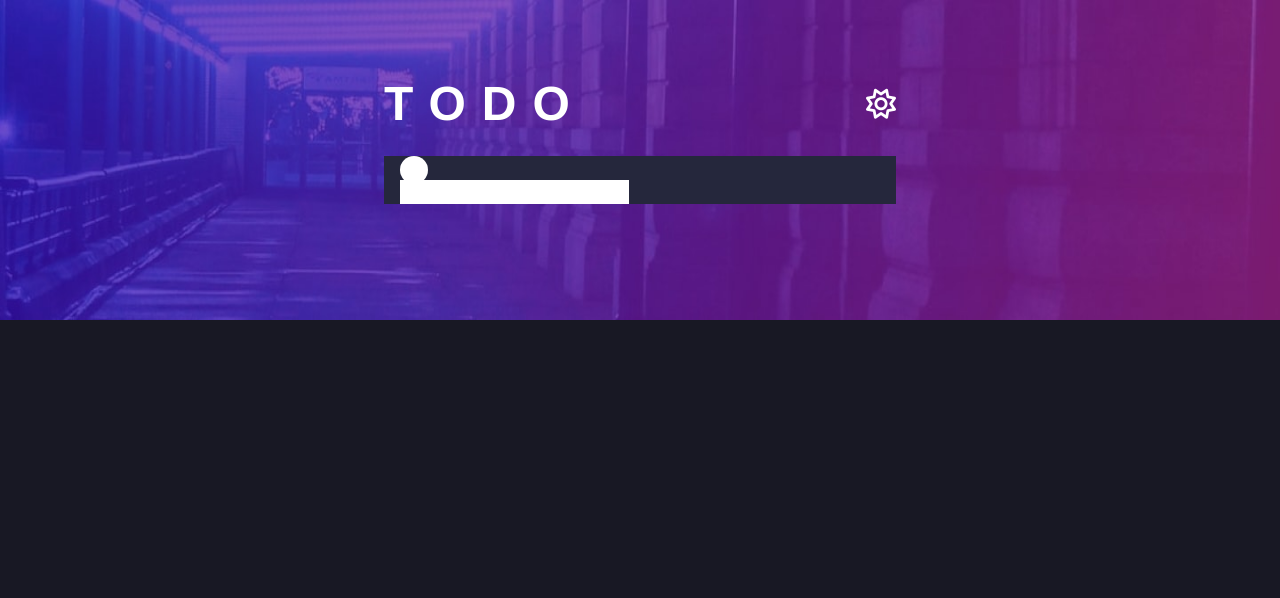
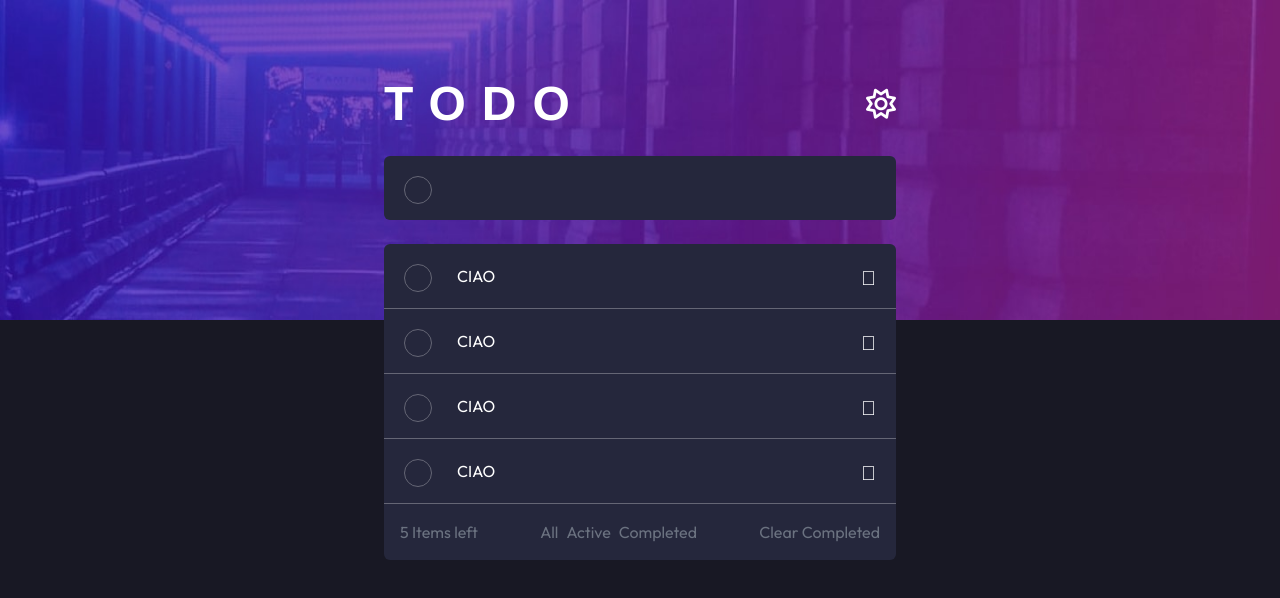
Before and after one commit to OLIX-boop/todo-app, a React (Vite) app: page / in a window 1280 px wide. Shown: the top 598 px of the page. Built offline with nearby package versions, Linux system fonts and the light colour scheme.

Commit message:
forgot to commit for two days in a row

```diff
--- a/index.html
+++ b/index.html
@@ -20,6 +20,41 @@
       src="https://kit.fontawesome.com/948b3f0839.js"
       crossorigin="anonymous"
     ></script>
+
+
+    <!-- For free font awesome icons -->
+    <link
+      rel="stylesheet"
+      data-purpose="Layout StyleSheet"
+      title="Web Awesome"
+      href="/css/app-wa-462d1fe84b879d730fe2180b0e0354e0.css?vsn=d"
+    />
+
+    <link
+      rel="stylesheet"
+      href="https://site-assets.fontawesome.com/releases/v6.5.1/css/all.css"
+    />
+
+    <link
+      rel="stylesheet"
+      href="https://site-assets.fontawesome.com/releases/v6.5.1/css/sharp-thin.css"
+    />
+
+    <link
+      rel="stylesheet"
+      href="https://site-assets.fontawesome.com/releases/v6.5.1/css/sharp-solid.css"
+    />
+
+    <link
+      rel="stylesheet"
+      href="https://site-assets.fontawesome.com/releases/v6.5.1/css/sharp-regular.css"
+    />
+
+    <link
+      rel="stylesheet"
+      href="https://site-assets.fontawesome.com/releases/v6.5.1/css/sharp-light.css"
+    />
+
     <style>
       * {
         font-family: "Outfit", sans-serif;
@@ -36,12 +71,35 @@
       }
 
       .round input[type="checkbox"]:checked + label {
-        background: rgb(67,229,255);
-        background: linear-gradient(162deg, rgba(67,229,255,1) 0%, rgba(157,102,254,1) 100%);
+        background: rgb(67, 229, 255);
+        background: linear-gradient(
+          162deg,
+          rgba(67, 229, 255, 1) 0%,
+          rgba(157, 102, 254, 1) 100%
+        );
       }
 
       .round input[type="checkbox"]:checked + label:after {
         opacity: 1;
+      }
+
+      textarea:focus,
+      input:focus {
+        outline: none;
+      }
+
+      .tasks-container::-webkit-scrollbar {
+        width: 0.5rem;
+      }
+
+      .tasks-container::-webkit-scrollbar-track {
+        -webkit-box-shadow: inset 0 0 0px rgb(255, 255, 255);
+        border-radius: 10px;
+      }
+
+      .tasks-container::-webkit-scrollbar-thumb {
+        border-radius: 10px;
+        -webkit-box-shadow: inset 0 0 50px rgb(107 114 128);
       }
     </style>
   </head>
--- a/src/App.tsx
+++ b/src/App.tsx
@@ -1,6 +1,7 @@
 import BackGround from "./components/background/bg"
 import Header from "./components/header/header"
 import Input from "./components/input/input"
+import Task from "./components/task/task"
 
 
 function App() {
@@ -16,9 +17,26 @@ function App() {
 
         <Input/>
 
-        <div className="todos-container">
+        <div className="todos-container mt-6 bg-elements_black rounded-md">
 
+          <div className="tasks-container overflow-auto max-h-[57vh]">
+            <Task/>
+            <Task/>
+            <Task/>
+            <Task/>
+          </div>
 
+          <div className=" flex w-full justify-between p-4">
+            <p className="text-gray-500 hover:text-slate-100">5 Items left</p>
+
+            <div className="flex justify-between gap-2 ">
+              <p className="text-gray-500 hover:text-slate-100">All</p>
+              <p className="text-gray-500 hover:text-slate-100">Active</p>
+              <p className="text-gray-500 hover:text-slate-100">Completed</p>
+            </div>
+
+            <p className="text-gray-500 hover:text-slate-100">Clear Completed</p>
+          </div>
         </div>
 
 
--- a/src/components/input/input.tsx
+++ b/src/components/input/input.tsx
@@ -3,12 +3,12 @@
 const Input = () => {
 
     return (
-        <div className="bg-elements_black px-4">
-            <div className="round relative">
-                <input type="checkbox" className="invisible" id="checkbox" />
-                <label className="bg-white rounded-3xl cursor-pointer h-7 left-0 top-0 absolute w-7 after:border-2 after:border-white after:border-t-0 after:border-r-0 after:h-1.5 after:left-2 after:opacity-0 after:absolute after:top-2 after:content[''] after:-rotate-45 after:w-3" htmlFor="checkbox"></label>
+        <div className="bg-elements_black p-5 flex rounded-md">
+            <div className="round relative mr-10">
+                <input type="checkbox" className="invisible" />
+                <label className="bg-elements_black border hover:border-border_hover border-border rounded-3xl cursor-pointer h-7 left-0 top-0 absolute w-7"></label>
             </div>
-            <input type="text"/>
+            <input className="bg-transparent w-full" type="text"/>
         </div>
     )
 }
--- /dev/null
+++ b/src/components/task/task.tsx
@@ -0,0 +1,17 @@
+import { useId } from "react";
+
+const Task = ({}) => {
+    const id = useId();
+
+    return (<div className="border-b border-border p-5 flex">
+            <div className="round relative mr-10">
+                <input type="checkbox" className="invisible" id={id} />
+                <label htmlFor={id} className="bg-elements_black border hover:border-border_hover border-border rounded-3xl cursor-pointer h-7 left-0 top-0 absolute w-7 after:border-2 after:border-white after:border-t-0 after:border-r-0 after:h-1.5 after:left-2 after:opacity-0 after:absolute after:top-2 after:content[''] after:-rotate-45 after:w-3"></label>
+            </div>
+            <input disabled value={"CIAO"} className="bg-transparent w-full cursor-pointer" type="text"/>
+            <i className="fa-sharp fa-thin fa-xmark text-xl h-3.5"></i>
+    </div>)
+}
+
+
+export default Task;
--- a/tailwind.config.js
+++ b/tailwind.config.js
@@ -8,6 +8,7 @@ export default {
       colors: {
         'background_black': "#181824",
         'elements_black' : "#25273C",
+        'border': "#656675",
       },
     },
   },
```
